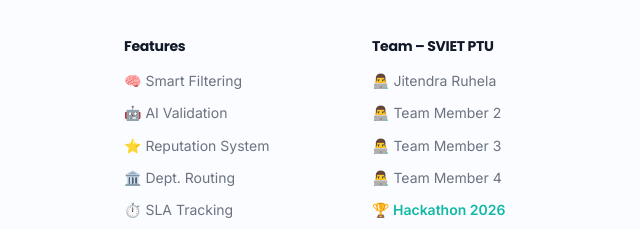
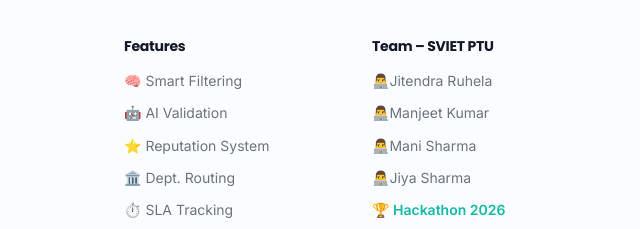
Before and after one commit to mani-sh-05/CivicEye, a plain HTML site: page index.html in a window 1280 px wide. Shown: the part 2934-3163 px from the top of the page, 640-1280 px from the left. Drawn offline with Linux system fonts and the light colour scheme.

Commit message:
fixed member names on index.html

```diff
--- a/index.html
+++ b/index.html
@@ -683,10 +683,10 @@
 
       <div>
         <h4 style="font-size:0.88rem;font-weight:700;margin-bottom:16px;color:var(--text-primary);">Team – SVIET PTU</h4>
-        <span class="footer-link">👨‍💻 Jitendra Ruhela</span>
-        <span class="footer-link">👨‍💻 Team Member 2</span>
-        <span class="footer-link">👨‍💻 Team Member 3</span>
-        <span class="footer-link">👨‍💻 Team Member 4</span>
+        <span class="footer-link">👨‍💻Jitendra Ruhela</span>
+        <span class="footer-link">👨‍💻Manjeet Kumar</span>
+        <span class="footer-link">👨‍💻Mani Sharma  </span>
+        <span class="footer-link">👨‍💻Jiya Sharma  </span>
         <span class="footer-link" style="color:var(--accent);font-weight:600;margin-top:4px;">🏆 Hackathon 2026</span>
       </div>
     </div>
```
